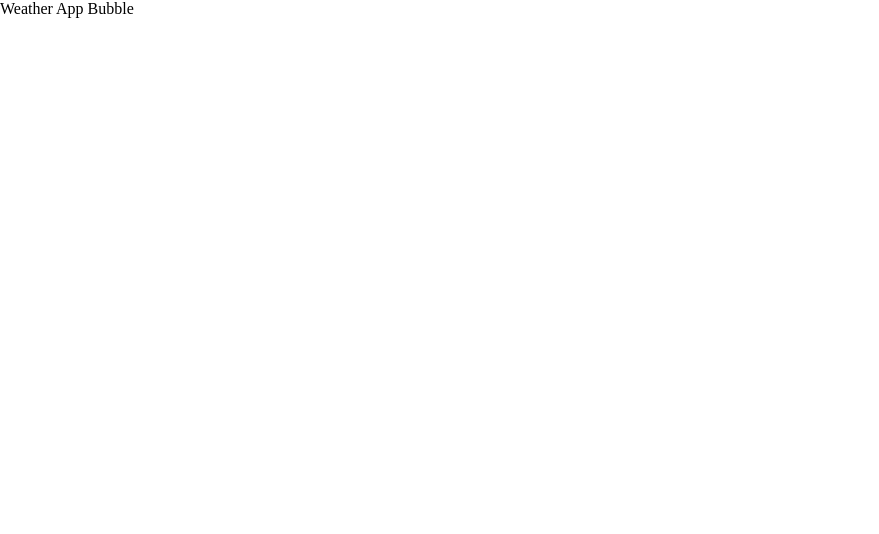
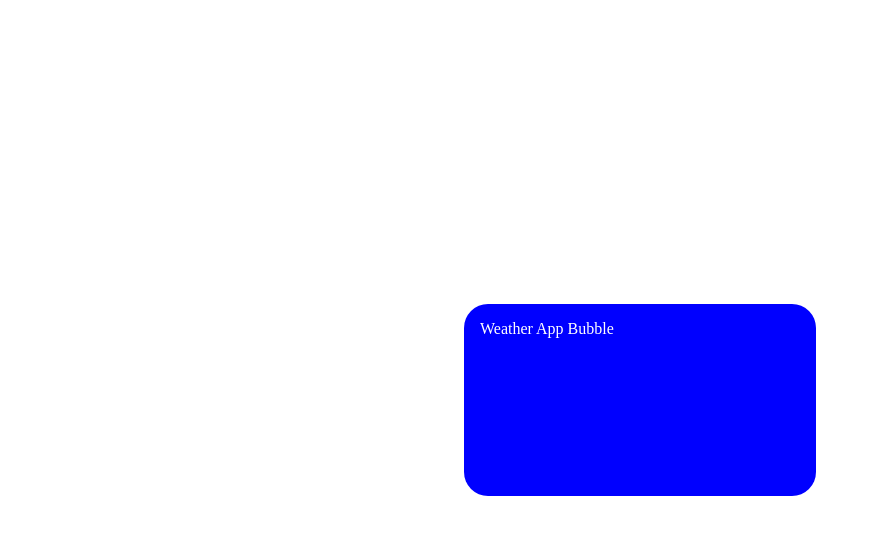
Before and after one commit to CoreyAI/weather-app, a website built with webpack: page dist/index.html in a window 1280 px wide. Shown: the whole page, without its empty margins (0-879 px from the left). Built offline with nearby package versions, Linux system fonts and the light colour scheme.

Commit message:
Added "content-container" placeholder styling.

```diff
--- a/src/style.css
+++ b/src/style.css
@@ -4,4 +4,17 @@
   left: 0px;
   width: 100vw;
   height: 100vh;
+  display: flex;
+  align-items: center;
+  justify-content: center;
 }
+
+#content-container {
+  display: flex;
+  background-color: blue;
+  color: white;
+  height: 10rem;
+  width: 20rem;
+  border-radius: 1.5rem;
+  padding: 1rem;
+}
```
